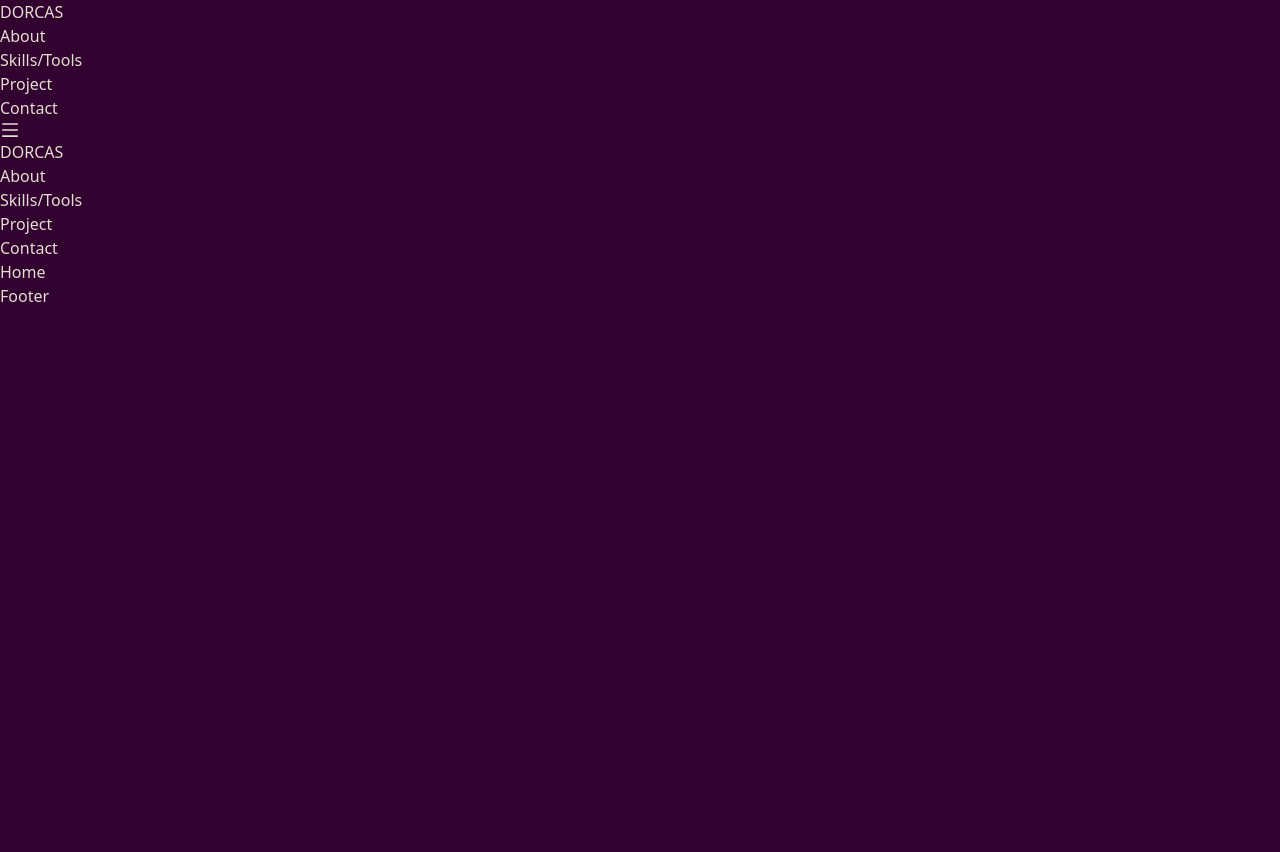
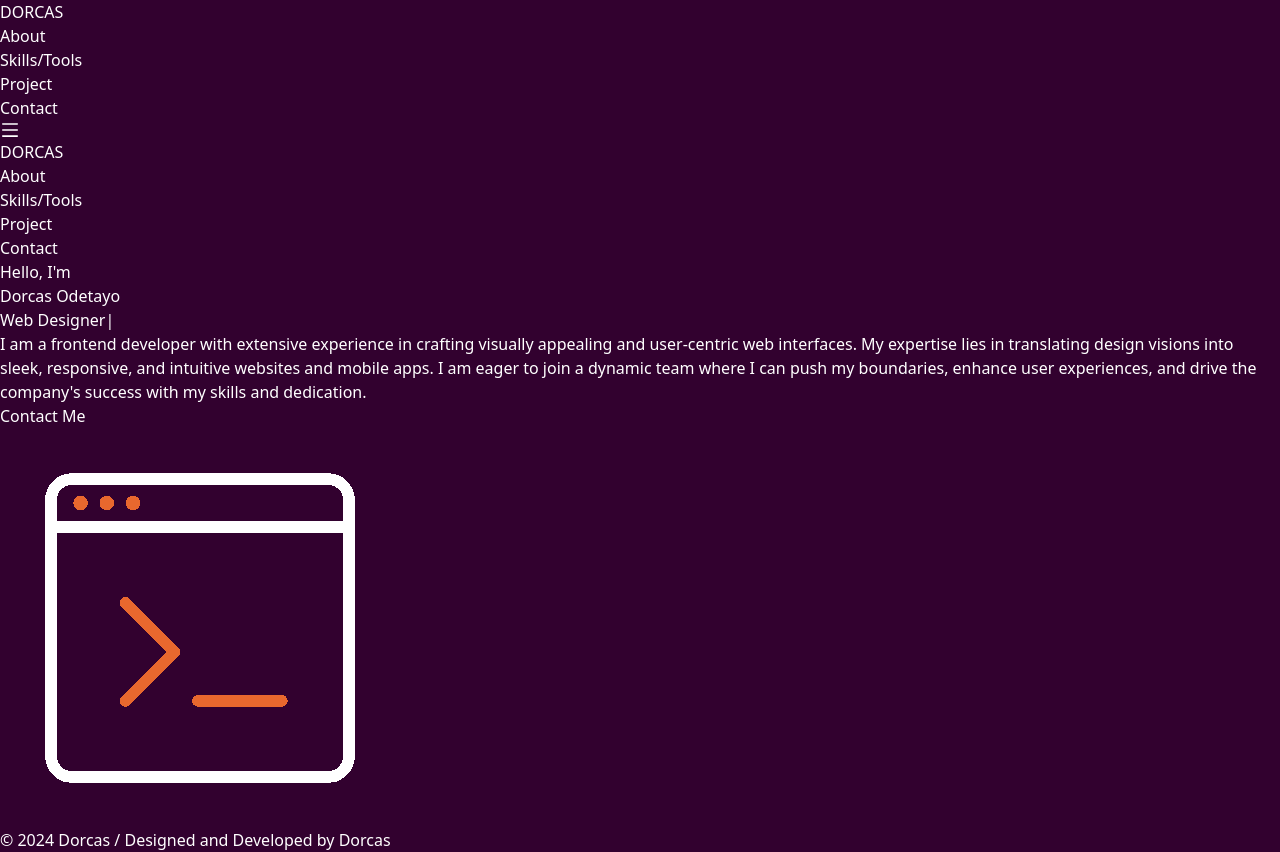
Before and after one commit to dorcasgold/dorcas-2, a React (Vite) app: page /home in a window 1280 px wide. Before the commit the page ends 800 px from the top, so only its background shows below. Built offline with nearby package versions, Linux system fonts and the light colour scheme.

Commit message:
TypeAnimation

```diff
--- a/src/components/Footer.jsx
+++ b/src/components/Footer.jsx
@@ -1,9 +1,13 @@
-import React from 'react'
+
 
 function Footer() {
   return (
-    <div>Footer</div>
+    <footer className='w-11/12  mt-32 mx-5 text-stone-300 py-2.5 px-2.5 rounded-3xl'>
+      <div className=' text-center'>
+        <p className=' font-semibold'>© 2024 Dorcas / Designed and Developed by Dorcas</p>
+      </div>
+    </footer>
   )
 }
-
+// fixed -bottom-2 w-11/12
 export default Footer
--- a/src/components/Home.jsx
+++ b/src/components/Home.jsx
@@ -1,8 +1,44 @@
-import React from 'react'
+import computer from '../assets/computer.gif'
+import { TypeAnimation } from 'react-type-animation'
 
 function Home() {
   return (
-    <div>Home</div>
+    <div className='my-8 mx-5'>
+      <div className="flex-col sm:flex-row flex justify-between items-center mx-5 mt-5">
+        <div className="text max-w-xl pl-2.5">
+          <p className='text-3xl font-medium md:text-5xl sm:text-6xl'>Hello, I&apos;m</p>
+          <p className='text-3xl font-medium md:text-5xl sm:text-6xl'>Dorcas Odetayo</p>
+          <div>
+            <h1 className='md:text-5xl sm:text-6xl text-2xl  md:py-6'>
+              <TypeAnimation
+                sequence={[
+                  'Frontend Developer',
+                  2500,
+                  'Web Designer',
+                  2500,
+                ]}
+                wrapper='span'
+                speed={50}
+                repeat={Infinity}
+              />
+            </h1>
+          </div>
+          <p className='my-3 leading-8 py-3.5 text-base'>
+            I am a frontend developer with extensive experience in crafting visually appealing and user-centric web interfaces. My expertise lies in translating design visions into sleek, responsive, and intuitive websites and mobile apps. I am eager to join a dynamic team where I can push my boundaries, enhance user experiences, and drive the company&apos;s success with my skills and dedication.
+          </p>
+
+          <div>
+            <span className="bg-stone-300 text-pink-950 py-3 px-5 rounded-lg font-medium cursor-pointer transition-all duration-300 ease-in hover:rounded-sm hover:bg-pink-950 hover:text-stone-300">
+              Contact Me
+            </span>
+          </div>
+        </div>
+        <div className="icon max-w-sm flex-col">
+          <img src={computer} alt="computer" />
+        </div>
+
+      </div>
+    </div >
   )
 }
 
--- a/src/components/Navbar.jsx
+++ b/src/components/Navbar.jsx
@@ -11,7 +11,7 @@ function Navbar() {
   }
 
   return (
-    <nav className='my-5 mx-5 bg-stone-300 text-pink-950 py-2.5 px-2.5 rounded-full'>
+    <nav className='my-5 mx-5 bg-stone-300 text-pink-950 py-2.5 px-2.5 rounded-3xl'>
       <div className='flex justify-between items-center px-2.5'>
         <div className="logo">
           <Link to="/home">
--- a/src/index.css
+++ b/src/index.css
@@ -4,7 +4,8 @@
 
 body {
   background: #32012F;
-  color: #E2DFD0;
+  /* color: #E2DFD0; */
+  color: white;
 }
 
 * {
```
Also changed, not shown: src/assets/computer.gif (added).
